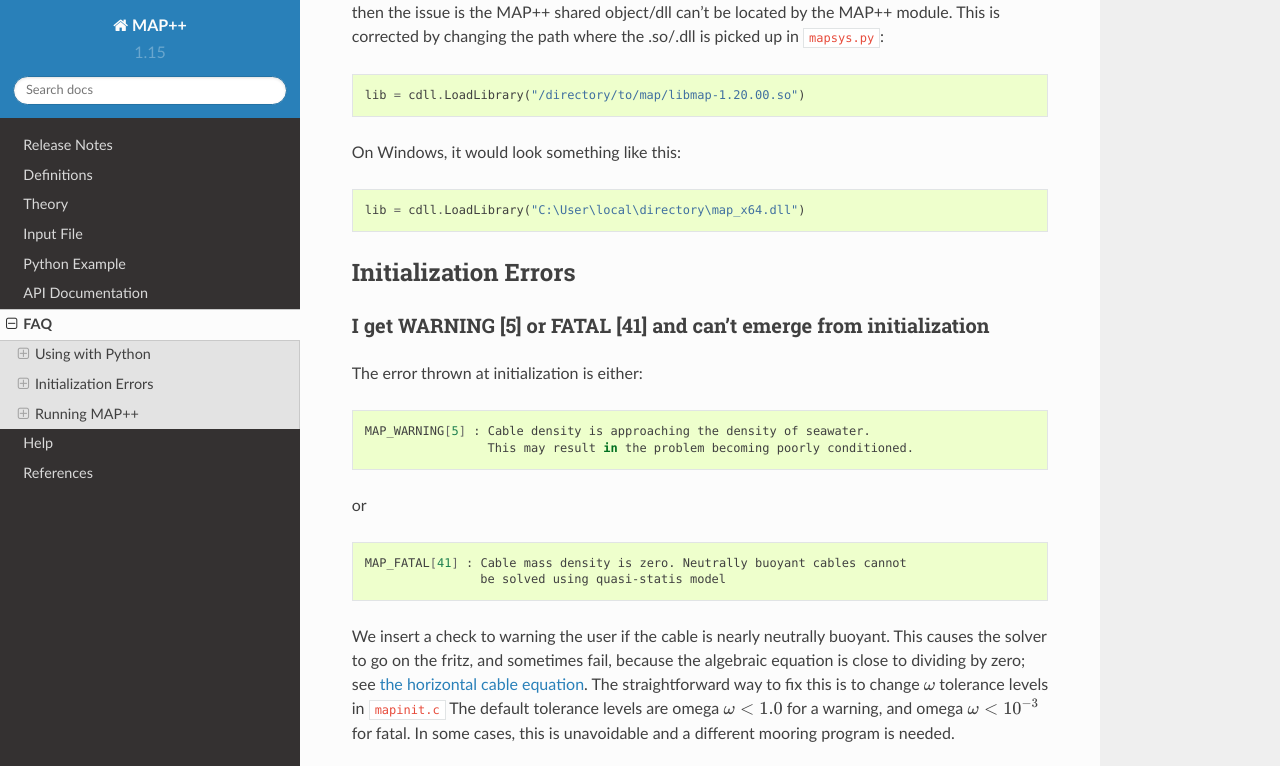
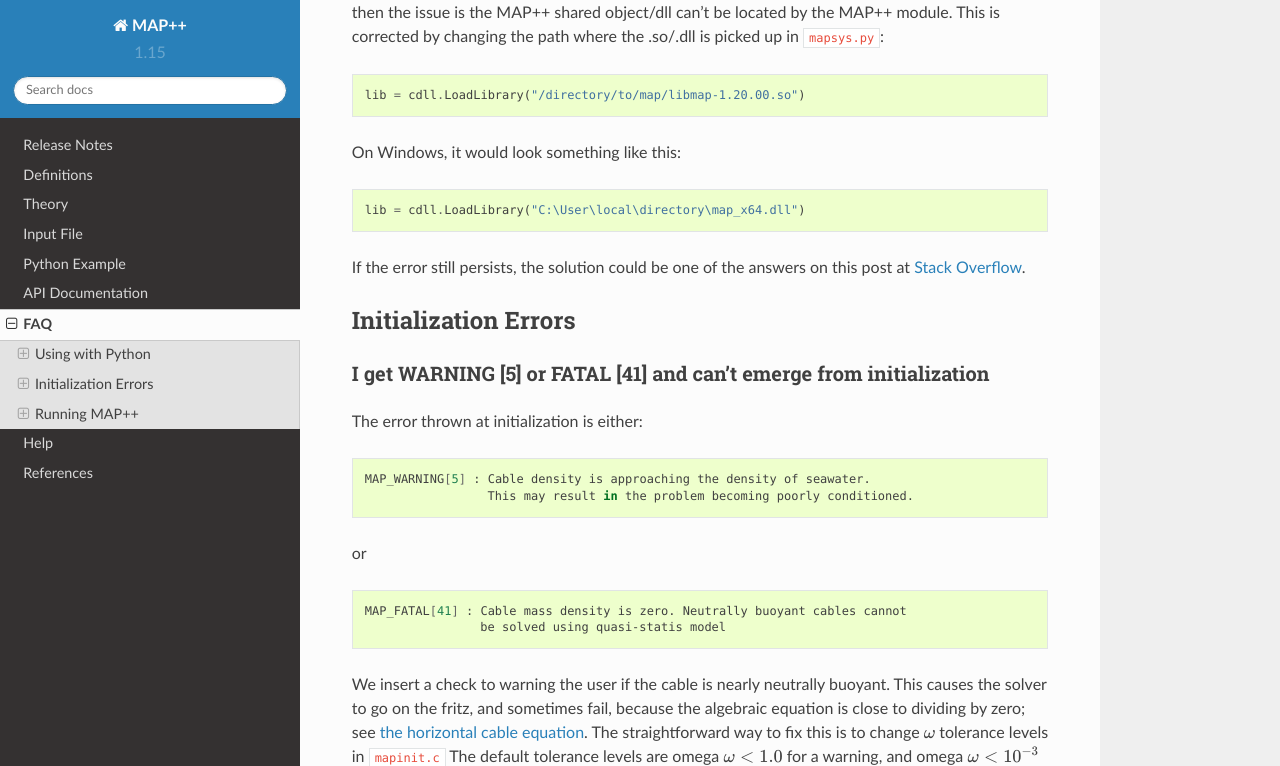
Before and after one commit to fhioki/map-, a Sphinx documentation site: the page built from docs/source/faq.rst, in a window 1280 px wide and 900 px high, scrolled down 494 px, cut to the strip 0-766 px from the top of the window. Built offline with Sphinx 7.4.7 and the Read the Docs theme 2.0.0, drawn with Linux system fonts in a browser that asks for light colours.

Commit message:
added new comment to FAQ regarding SO post on picking up the DLL path on windows

```diff
--- a/docs/source/faq.rst
+++ b/docs/source/faq.rst
@@ -31,6 +31,8 @@ On Windows, it would look something like this:
 .. code-block:: python
 
     lib = cdll.LoadLibrary("C:\User\local\directory\map_x64.dll")
+
+If the error still persists, the solution could be one of the answers on this post at `Stack Overflow <http://stackoverflow.com/questions/1940578/windowserror-error-126-the-specified-module-could-not-be-found>`_.
 
 
 Initialization Errors
```
Also changed, not shown: 1 other file.
